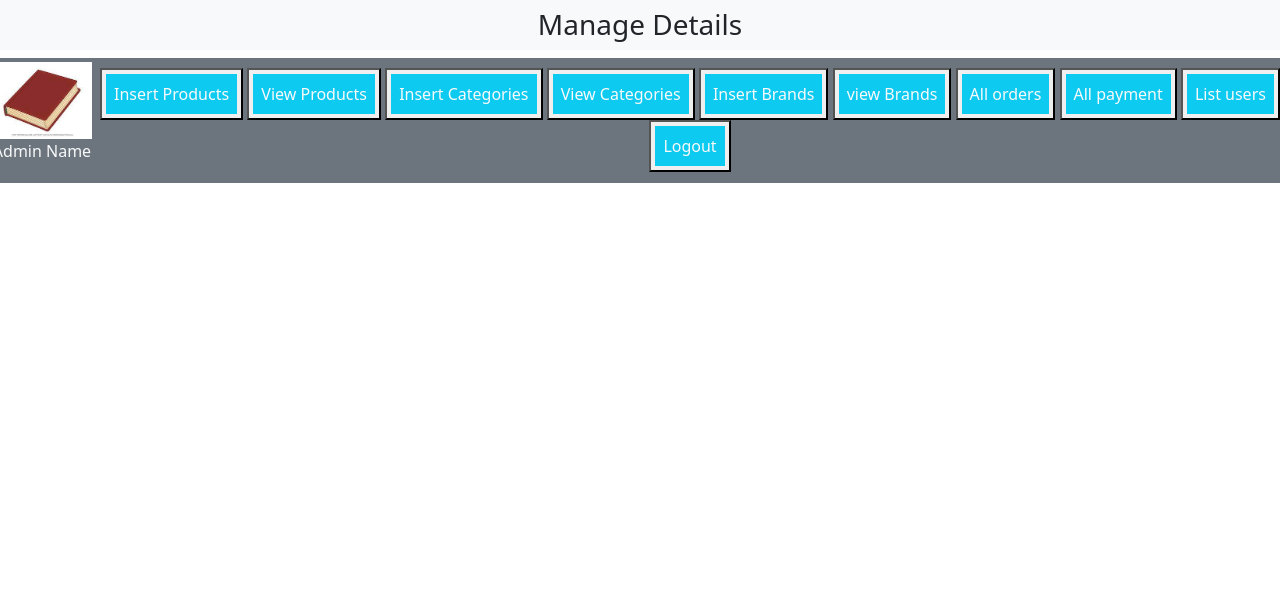
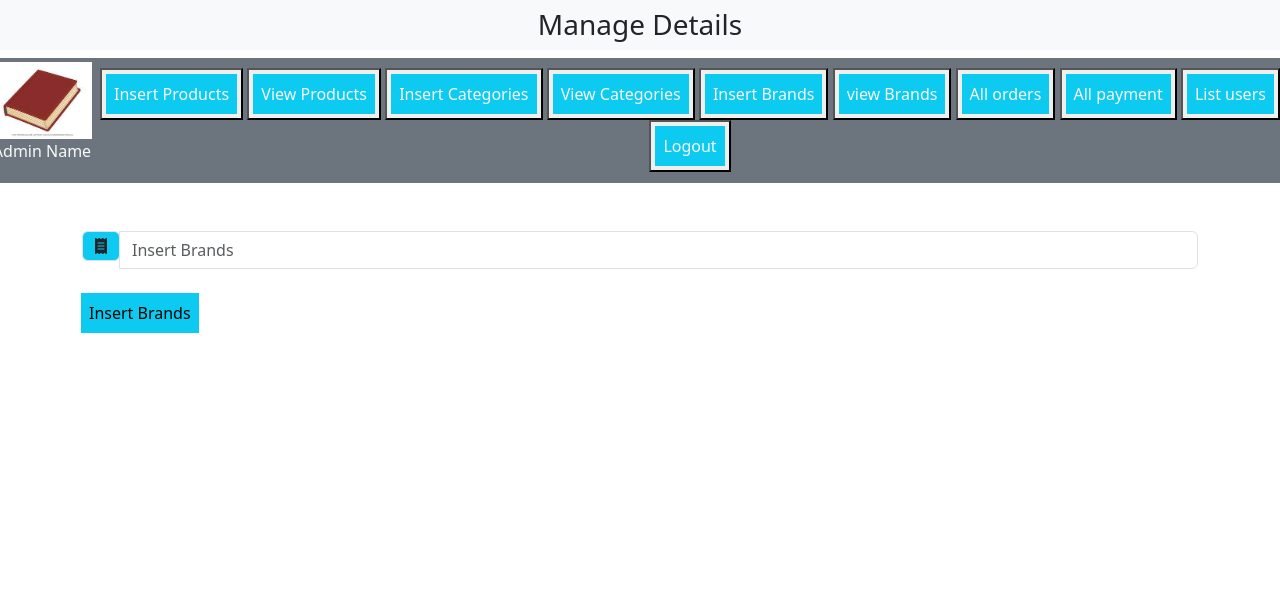
Before and after one commit to Emon-git-site/Ecommerce-Website, a PHP site: page /admin_area/index.php?insert_brand in a window 1280 px wide. Shown: the part 72-661 px from the top of the page. Run offline with PHP 8.4, Linux system fonts and the light colour scheme.

Commit message:
after t8

```diff
--- a/admin_area/index.php
+++ b/admin_area/index.php
@@ -54,11 +54,11 @@
                 <p class="text-light text-center">Admin Name</p>
             </div>
             <div class="button text-center">
-                <button><a href="" class="nav-link text-light bg-info m-1 p-2">Insert Products</a></button>
-                <button><a href="" class="nav-link text-light bg-info m-1 p-2">View Products</a></button>
+                <button><a href="index.php?insert_category" class="nav-link text-light bg-info m-1 p-2">Insert Products</a></button>
+                <button><a href="#" class="nav-link text-light bg-info m-1 p-2">View Products</a></button>
                 <button><a href="" class="nav-link text-light bg-info m-1 p-2">Insert Categories</a></button>
                 <button><a href="" class="nav-link text-light bg-info m-1 p-2">View Categories</a></button>
-                <button><a href="" class="nav-link text-light bg-info m-1 p-2">Insert Brands</a></button>
+                <button><a href="index.php?insert_brand" class="nav-link text-light bg-info m-1 p-2">Insert Brands</a></button>
                 <button><a href="" class="nav-link text-light bg-info m-1 p-2">view Brands</a></button>
                 <button><a href="" class="nav-link text-light bg-info m-1 p-2">All orders</a></button>
                 <button><a href="" class="nav-link text-light bg-info m-1 p-2">All payment</a></button>
@@ -66,6 +66,18 @@
                 <button><a href="" class="nav-link text-light bg-info m-1 p-2">Logout</a></button>
             </div>
         </div>
+    </div>
+
+    <!-- fourth child  -->
+    <div class="container my-5">
+        <?php
+        if(isset($_GET['insert_category'])){
+            require_once "insert_categories.php";
+        }
+        if(isset($_GET['insert_brand'])){
+            require_once "insert_brands.php";
+        }
+        ?>
     </div>
 
      <!-- last child -->
--- /dev/null
+++ b/admin_area/insert_brands.php
@@ -0,0 +1,14 @@
+<form action="" method="post" class="mb-2">
+<div class="input-group w-90 mb-2">
+  <div class="input-group-prepend">
+    <span class="input-group-text bg-info" id="basic-addon1"><i class="fa-solid fa-receipt"></i></span>
+  </div>
+  <input type="text" class="form-control" name="cat_title" placeholder="Insert Brands " aria-label="brands" aria-describedby="basic-addon1">
+</div>
+<div class="input-group w-10 mb-2 m-auto">
+  <div class="input-group-prepend">
+  </div>
+  <!-- <input type="submit" class="form-control bg-info" name="insert_cat" value="Insert categories"  > -->
+  <button class="bg-info p-2 my-3 border-0">Insert Brands</button>
+</div>
+</form>
```
Also changed, not shown: admin_area/insert_categories.php (added, +14 -0 lines).
